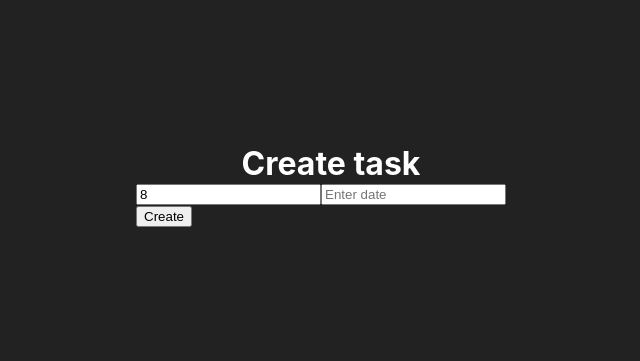
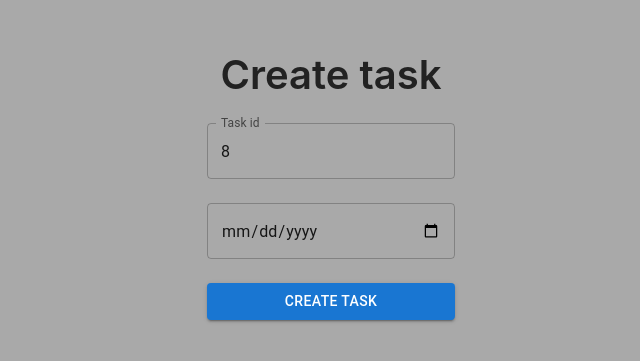
Before and after one commit to iliafilimonov1/test-task, a Next.js app: page /create-task in a window 1280 px wide. Shown: the part 215-576 px from the top of the page, without its empty margins (309-949 px from the left). Built offline with nearby package versions, Linux system fonts and the light colour scheme.

Commit message:
fix create task

```diff
--- a/src/pages/create-task.tsx
+++ b/src/pages/create-task.tsx
@@ -2,9 +2,10 @@ import { NextPage } from "next";
 import { useRouter } from "next/router";
 import { useState } from "react";
 import { useMutation } from "react-query";
-
+import { TextField } from "@mui/material";
+import { Button } from "@mui/material";
+import { TaskService, ITask } from "../app/services/task.service";
 import styles from "../styles/Home.module.css";
-import { TaskService, ITask } from "../app/services/task.service";
 
 const CreateTask: NextPage = () => {
   const [data, setData] = useState<ITask>({
@@ -33,14 +34,16 @@ const CreateTask: NextPage = () => {
   };
 
   return (
-    <div className={styles.container}>
-      <main className={styles.main}>
-        <h1 className={styles.title}>Create task</h1>
-        <div className={styles.grid}>
-          <div className={styles.card}>
+    <main className={styles.create}>
+      <h1 className={styles.create_title}>Create task</h1>
+
       <form onSubmit={handleSubmit}>
-              <input
-                placeholder="Enter id"
+        <div className={styles.task_wrapper}>
+          <TextField
+            sx={{ marginBottom: "24px" }}
+            variant="outlined"
+            label="Task id"
+            placeholder="Please enter id"
             value={data.id}
             onChange={(e) =>
               setData({
@@ -49,8 +52,12 @@ const CreateTask: NextPage = () => {
               })
             }
           />
-              <input
-                placeholder="Enter date"
+
+          <TextField
+            sx={{ marginBottom: "24px" }}
+            variant="outlined"
+            type="date"
+            placeholder="Please enter date"
             value={data.date}
             onChange={(e) =>
               setData({
@@ -60,12 +67,12 @@ const CreateTask: NextPage = () => {
             }
           />
 
-              <button disabled={isLoading}>Create</button>
+          <Button variant="contained" disabled={isLoading}>
+            Create task
+          </Button>
+        </div>
       </form>
-          </div>
-        </div>
     </main>
-    </div>
   );
 };
 
```
Lines whose indentation alone changed are shown as unchanged.
